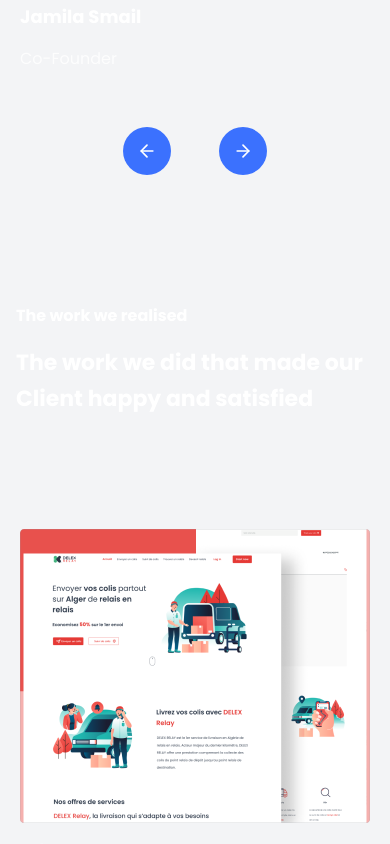
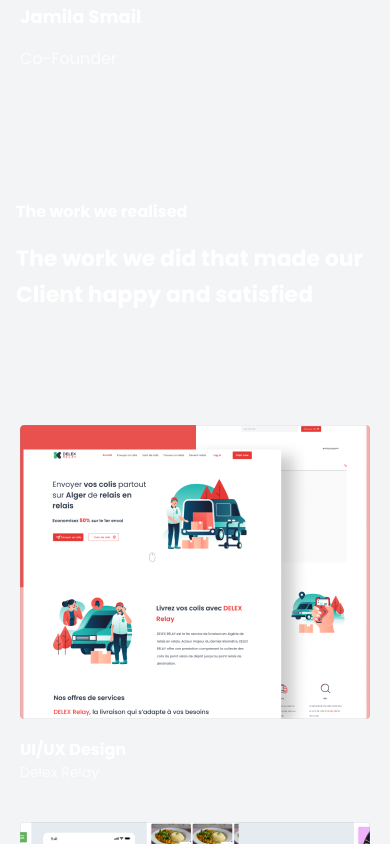
Before and after one commit to felpfsf/digitux, a Next.js app: page / in a window 390 px wide. Shown: the part 3720-4564 px from the top of the page. Built offline with nearby package versions, Linux system fonts and the light colour scheme.

Commit message:
style: hidden on small screens

```diff
--- a/src/components/SwiperButton.tsx
+++ b/src/components/SwiperButton.tsx
@@ -28,7 +28,7 @@
 
 export const SwiperButton = () => {
   return (
-    <div className='mt-14 flex justify-center gap-12'>
+    <div className='hidden mt-14 lg:flex justify-center gap-12'>
       <SwiperButtonPrev />
       <SwiperButtonNext />
     </div>
```
